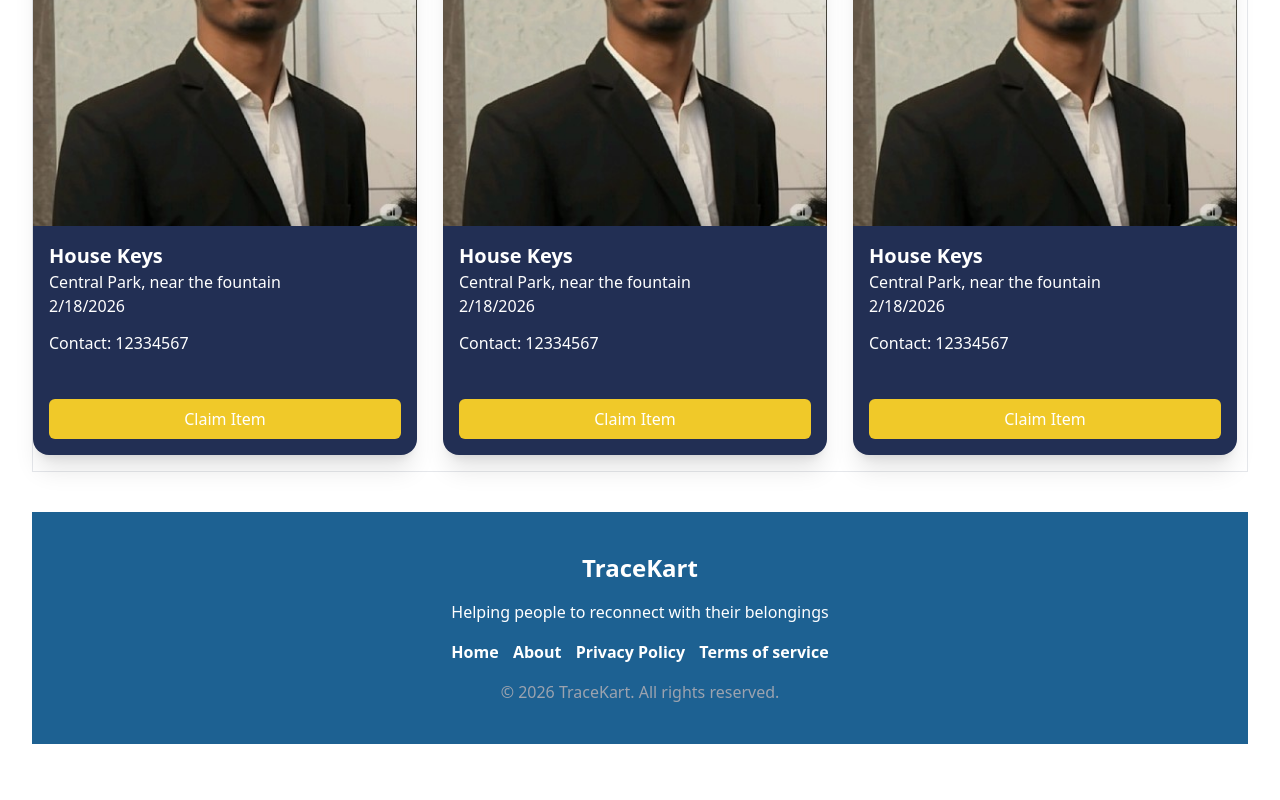
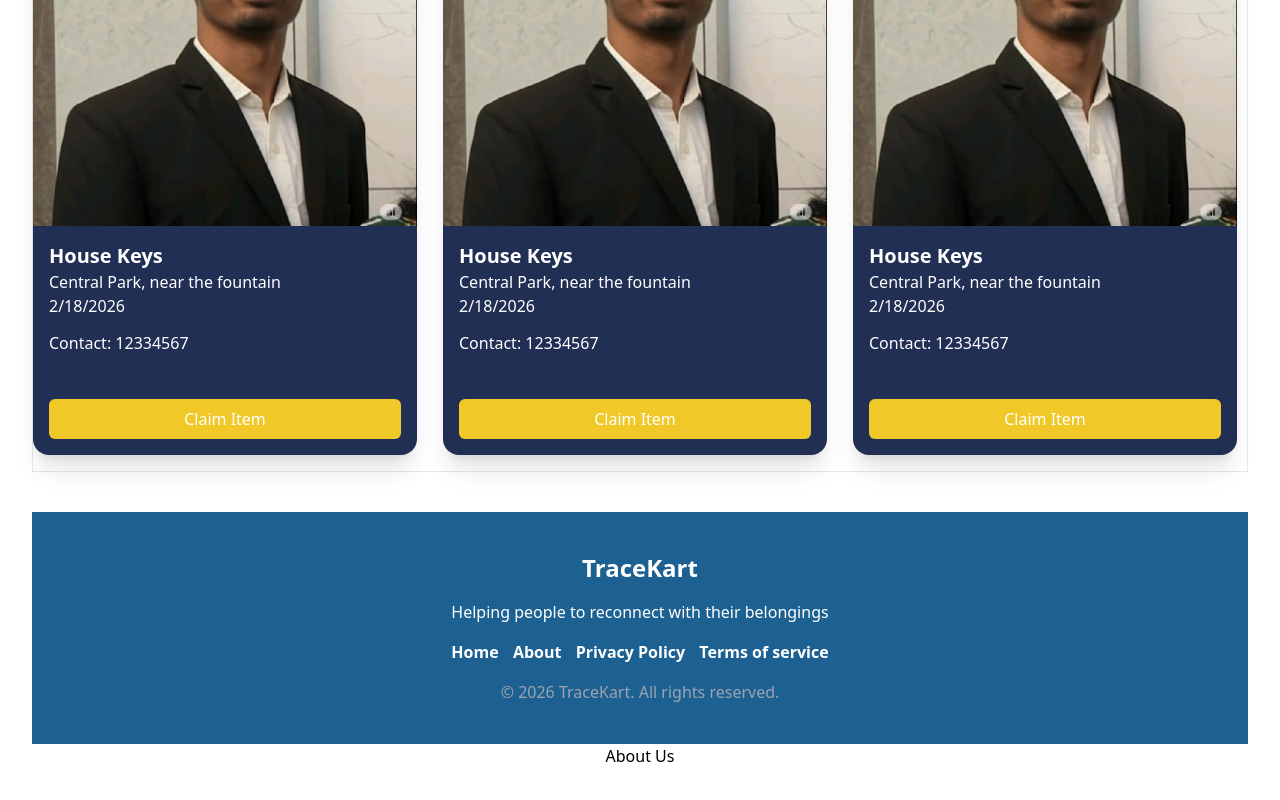
Before and after one commit to KaranDev316/TraceKart, a React (Vite) app: page / in a window 1280 px wide. Shown: the part 1136-1936 px from the top of the page. Before the commit the page ends 1912 px from the top, so only its background shows below. Built offline with nearby package versions, Linux system fonts and the light colour scheme.

Commit message:
Add hover effect

```diff
--- a/src/components/Footer.jsx
+++ b/src/components/Footer.jsx
@@ -7,10 +7,10 @@ function Footer(){
             <h1 class="flex justify-center my-4 text-2xl font-bold">TraceKart</h1>
             <p class="flex justify-center">Helping people to reconnect with their belongings</p>
              <ul class="flex justify-between w-100 my-4 font-bold">
-              <li><a href="">Home</a></li>
-              <li><a href="">About</a></li>
-              <li><a href="">Privacy Policy</a></li>
-              <li><a href="">Terms of service</a></li>
+              <li><a href=""className="hover:bg-[#f0c929]">Home</a></li>
+              <li><a href="" className="hover:bg-[#f0c929]" >About</a></li>
+              <li><a href="" className="hover:bg-[#f0c929]">Privacy Policy</a></li>
+              <li><a href="" className="hover:bg-[#f0c929]">Terms of service</a></li>
              </ul>
              <p class="mb-4 text-gray-400 flex justify-center">© 2026 TraceKart. All rights reserved.</p>
           </div>
--- a/src/pages/Home.jsx
+++ b/src/pages/Home.jsx
@@ -1,5 +1,6 @@
 import Card from "../components/Card";
 import Footer from "../components/Footer";
+import About from "./About";
 
 
 function Home(){
@@ -24,6 +25,7 @@ function Home(){
             </div>
             <div>
                 <Footer />
+                <About />
             </div>
         </div>
 
```
